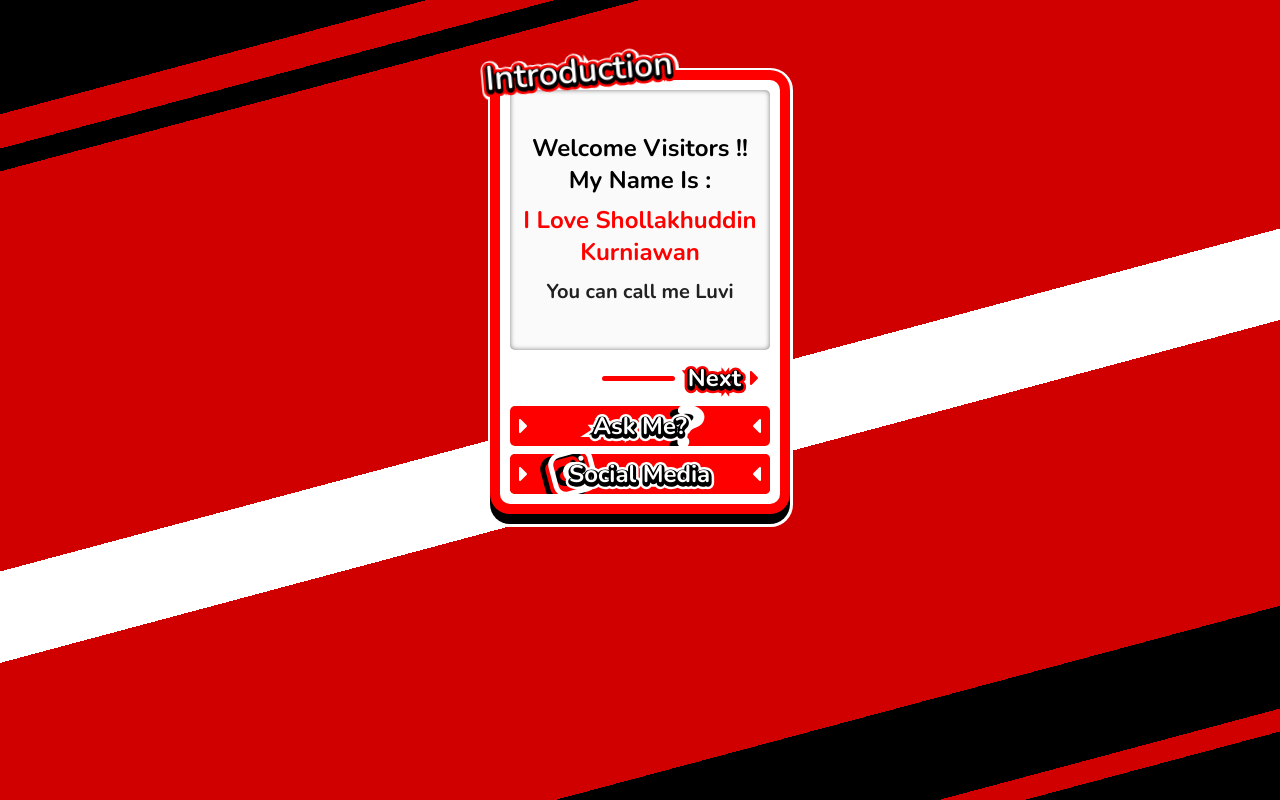
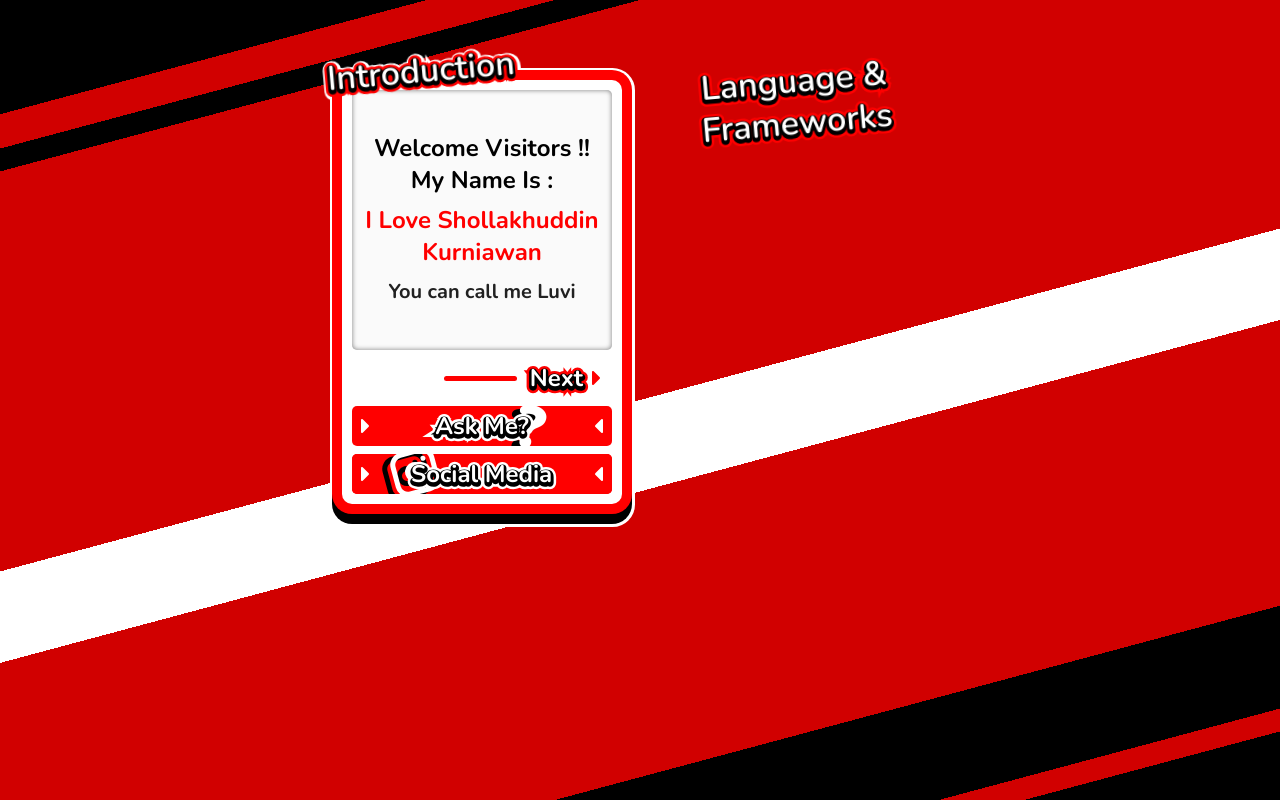
Before and after one commit to lluuvvii/my-personal-web-nextjs, a Next.js app: page / in a window 1280 px wide. Built offline with nearby package versions, Linux system fonts and the light colour scheme.

Commit message:
update title text

```diff
--- a/src/app/(Home)/page.tsx
+++ b/src/app/(Home)/page.tsx
@@ -1,6 +1,6 @@
 import { Box, Container, Grid } from '@mui/material'
 import IntroductionCard from '../components/introduction/IntroductionCard'
-import TechStackIconMenu from '../components/techStack/TechStackIconMenu'
+import TechSkillsCard from '../components/techStack/TechSkillsCard'
 
 const Home = () => {
   return (
@@ -19,9 +19,9 @@ const Home = () => {
           <Grid item>
             <IntroductionCard />
           </Grid>
-          {/* <Grid item>
-            <TechStackIconMenu />
-          </Grid> */}
+          <Grid item>
+            <TechSkillsCard />
+          </Grid>
           {/* <Grid item>
             <IntroductionCard />
           </Grid>
--- /dev/null
+++ b/src/app/components/techStack/TechSkillsCard.tsx
@@ -0,0 +1,102 @@
+'use client'
+
+import { Box, Typography } from '@mui/material'
+import { motion } from 'framer-motion'
+import React, { useState } from 'react'
+
+const TechSkillsCard = () => {
+  const [onHover, setOnHover] = useState(false)
+  const [onTouch, setOnTouch] = useState(false)
+
+  return (
+    <Box
+      position='relative'
+      component={motion.div}
+      initial={{ x: -400, opacity: 0 }}
+      animate={{ x: 0, opacity: 1 }}
+      onHoverStart={() => setOnHover(true)}
+      onHoverEnd={() => setOnHover(false)}
+      onTouchStart={() => setOnTouch(true)}
+      onTouchEnd={() => setOnTouch(false)}
+      transition={{
+        type: 'spring',
+        stiffness: 600,
+        damping: 35
+      }}
+      sx={{
+        width: 300
+      }}>
+      {/* title text */}
+      <Typography
+        component={motion.div}
+        initial={{ scale: 0, rotate: -5 }}
+        animate={{ scale: 1 }}
+        transition={{
+          type: 'spring',
+          stiffness: 500,
+          damping: 30,
+          delay: 0.1
+        }}
+        variant='h4'
+        sx={{
+          position: 'absolute',
+          top: '-18px',
+          left: '-5px',
+          textAlign: 'center',
+          fontFamily: 'Nunito, Arial, sans-serif',
+          fontWeight: 600,
+          WebkitTextStroke: '10px red',
+          color: 'red',
+        }}>
+        Language & Frameworks
+      </Typography>
+      <Typography
+        component={motion.div}
+        initial={{ scale: 0, rotate: -5 }}
+        animate={{ scale: 1 }}
+        transition={{
+          type: 'spring',
+          stiffness: 500,
+          damping: 30,
+          delay: 0.2
+        }}
+        variant='h4'
+        sx={{
+          position: 'absolute',
+          top: '-18px',
+          left: '-5px',
+          textAlign: 'center',
+          fontFamily: 'Nunito, Arial, sans-serif',
+          fontWeight: 600,
+          WebkitTextStroke: '5px black',
+          color: 'red',
+        }}>
+        Language & Frameworks
+      </Typography>
+      <Typography
+        component={motion.div}
+        initial={{ scale: 0, rotate: -5 }}
+        animate={{ scale: 1 }}
+        transition={{
+          type: 'spring',
+          stiffness: 500,
+          damping: 30,
+          delay: 0.3
+        }}
+        variant='h4'
+        sx={{
+          position: 'absolute',
+          top: '-20px',
+          left: '-5px',
+          textAlign: 'center',
+          fontFamily: 'Nunito, Arial, sans-serif',
+          fontWeight: 600,
+          color: 'white',
+        }}>
+        Language & Frameworks
+      </Typography>
+    </Box>
+  )
+}
+
+export default TechSkillsCard
--- a/src/app/components/techStack/TechStackIconMenu.tsx
+++ /dev/null
@@ -1,35 +0,0 @@
-'use client'
-
-import { Box } from '@mui/material'
-import { IconCategory, IconCategoryFilled } from '@tabler/icons-react'
-import { useMotionValueEvent, useScroll } from 'framer-motion'
-import React from 'react'
-
-const TechStackIconMenu = () => {
-  const { scrollY } = useScroll()
-
-  useMotionValueEvent(scrollY, 'change', latest => console.log('Page scroll :', latest))
-
-  return (
-    <Box
-      sx={{
-        position: 'relative',
-        width: '300px',
-        display: 'flex',
-        alignItems: 'center',
-        justifyContent: 'center'
-      }}>
-      <Box position='absolute'>
-        <IconCategory size='50px' color='white' stroke={4.5} />
-      </Box>
-      <Box position='absolute'>
-        <IconCategoryFilled size='50px' color='red' />
-      </Box>
-      <Box position='relative'>
-        <IconCategory size='50px' color='black' />
-      </Box>
-    </Box>
-  )
-}
-
-export default TechStackIconMenu
```
